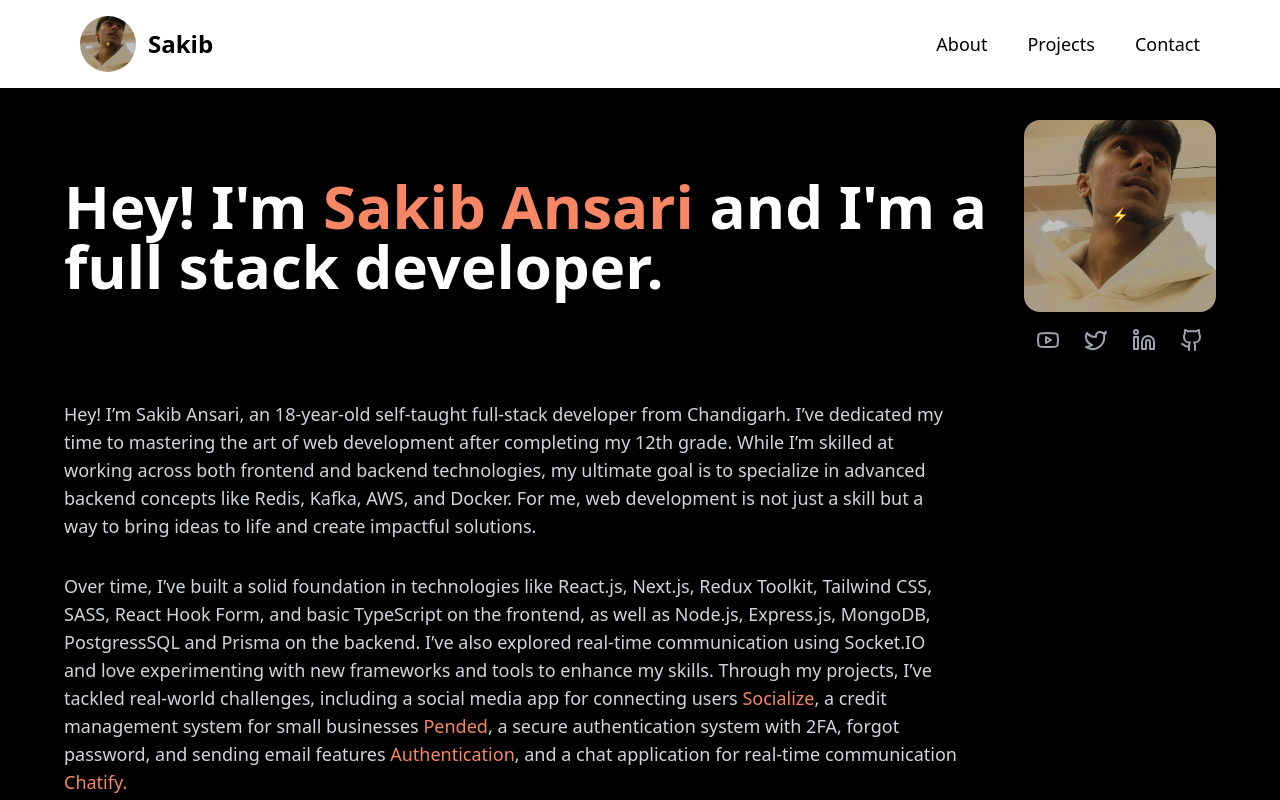
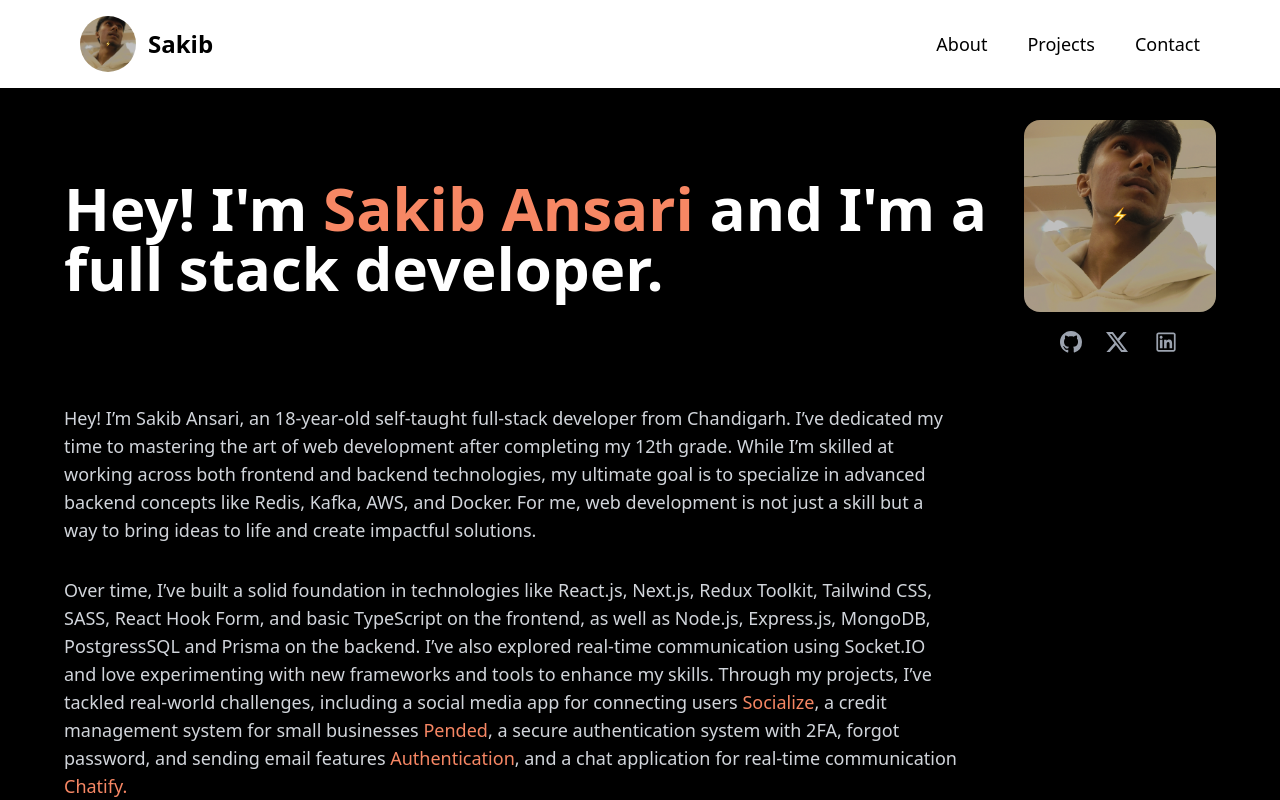
Before and after one commit to sakibansari546/portfolio, a Next.js app: page /about in a window 1280 px wide. Shown: the top 800 px of the page. Built offline with nearby package versions, Linux system fonts and the light colour scheme.

Commit message:
some changes

```diff
--- a/app/(root)/about/page.tsx
+++ b/app/(root)/about/page.tsx
@@ -1,6 +1,8 @@
 import Image from 'next/image'
 import Link from 'next/link'
-import { Github, Linkedin, Twitter, Youtube } from 'lucide-react'
+import { Github, Linkedin, Twitter } from 'lucide-react'
+import { BsGithub, BsTwitterX } from 'react-icons/bs'
+import { LiaLinkedin } from 'react-icons/lia'
 
 export default function Page() {
     return (
@@ -24,34 +26,30 @@ export default function Page() {
                             />
                         </div>
                         {/* Social Links */}
-                        <div className="flex gap-6">
+                        <div className="flex items-center gap-6">
                             <Link
-                                href="#"
+                                href="https://github.com/sakibansari546"
+                                target="_blank"
                                 className="text-gray-400 hover:text-white transition-colors"
-                                aria-label="YouTube"
+                                aria-label="Github"
                             >
-                                <Youtube size={24} />
+                                <BsGithub size={22} />
                             </Link>
                             <Link
-                                href="#"
+                                href="https://x.com/Sakib_654"
+                                target="_blank"
                                 className="text-gray-400 hover:text-white transition-colors"
                                 aria-label="Twitter"
                             >
-                                <Twitter size={24} />
+                                <BsTwitterX size={22} />
                             </Link>
                             <Link
-                                href="#"
+                                href="https://www.linkedin.com/in/sakib-ansari-61388326b/"
+                                target='_blank'
                                 className="text-gray-400 hover:text-white transition-colors"
                                 aria-label="LinkedIn"
                             >
-                                <Linkedin size={24} />
-                            </Link>
-                            <Link
-                                href="#"
-                                className="text-gray-400 hover:text-white transition-colors"
-                                aria-label="GitHub"
-                            >
-                                <Github size={24} />
+                                <LiaLinkedin size={28} />
                             </Link>
                         </div>
                     </div>
--- a/components/Footer.tsx
+++ b/components/Footer.tsx
@@ -20,17 +20,18 @@ export default function Footer() {
                         <p className="text-xl md:text-2xl font-bold">Sakib.dev</p>
                     </div>
                     <div className="text-center space-x-10 py-5 font-light">
-                        <Link href='#'>About</Link>
-                        <Link href='#'>Projects</Link>
-                        <Link href='#'>Contact</Link>
+                        <Link href='/about'>About</Link>
+                        <Link href='/project'>Projects</Link>
+                        <Link href='/contact'>Contact</Link>
                     </div>
                     <div className="flex items-center justify-center w-full gap-8 text-lg text-neutral-700 dark:text-netural-200">
                         <Link className="text-gray-400 hover:text-white transition-colors"
-                            href="https://github.com"><BsGithub /></Link>
+                            href="https://github.com/sakibansari546"><BsGithub /></Link>
                         <Link className="text-gray-400 hover:text-white transition-colors"
-                            href="https://twitter.com"><BsTwitterX /></Link>
+                            href="https://twitter.com/Sakib_654"><BsTwitterX /></Link>
                         <Link className="text-gray-400 hover:text-white transition-colors"
-                            href="https://linkedin.com"><LiaLinkedin size={25} /></Link>                    </div>
+                            href="https://www.linkedin.com/in/sakib-ansari-61388326b/"><LiaLinkedin size={25} /></Link>
+                    </div>
                 </div>
             </footer>
         </>
--- a/components/ui/timeline.tsx
+++ b/components/ui/timeline.tsx
@@ -57,7 +57,7 @@ export const Timeline = ({ data }: { data: TimelineEntry[] }) => {
                     Which Skills I have?
                 </h2>
                 <p className="text-neutral-700 dark:text-neutral-300 text-md md:text-base max-w-sm">
-                    I&apos;ve expreince both side Frontend and Backend with varius technology.
+                    I have experience working on both frontend and backend using various technologies.
                 </p>
             </div>
 
```
